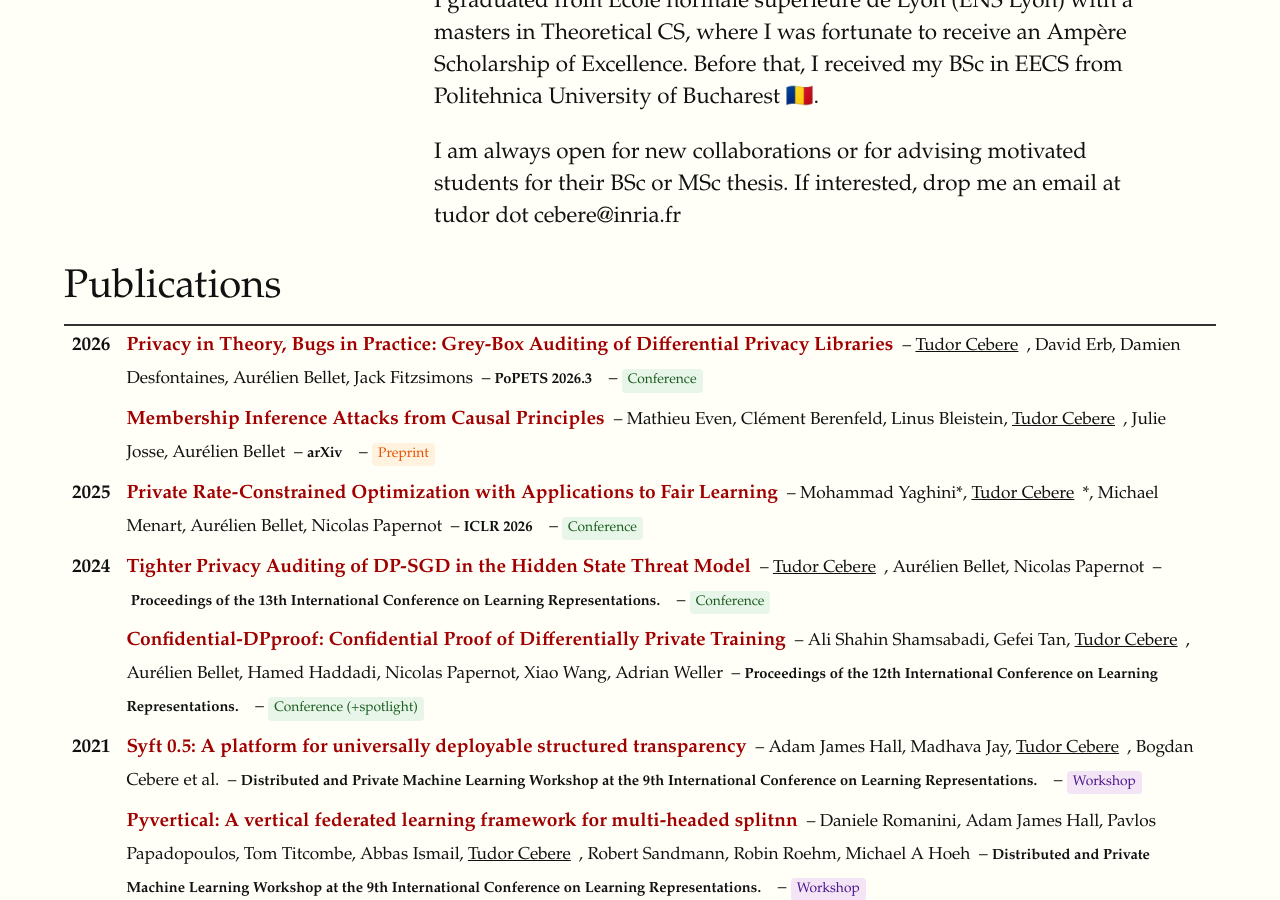
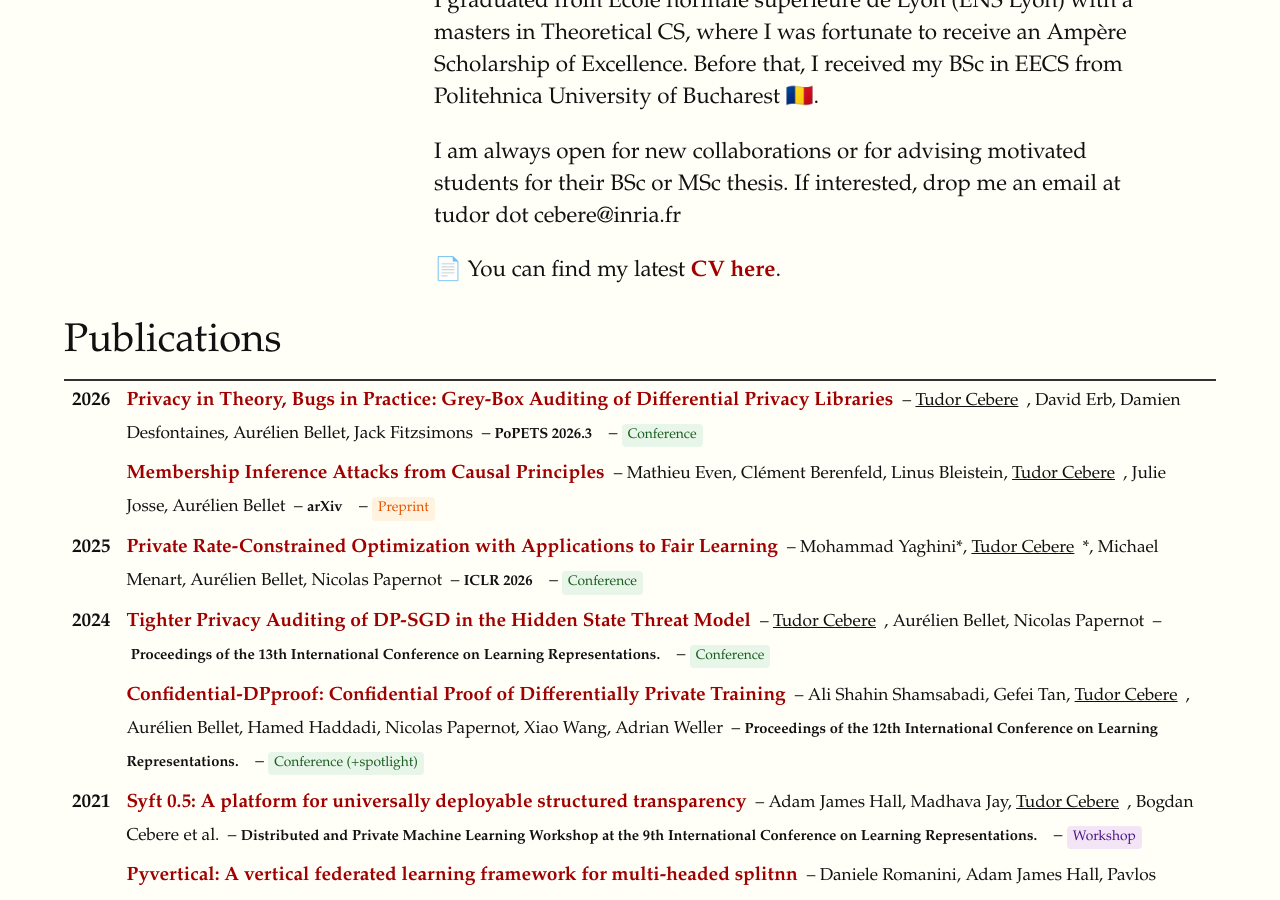
Before and after one commit to tudorcebere/tudorcebere.github.io, a Jekyll site: the page built from index.html, in a window 1280 px wide and 900 px high, scrolled down 685 px. Built offline with Jekyll 4.4.1, drawn with Linux system fonts in a browser that asks for light colours; some web fonts are replaced.

Commit message:
Site updated at 2026-03-09 10:41:45 UTC

```diff
--- a/index.html
+++ b/index.html
@@ -15,6 +15,7 @@ nav_order: 1
     <p>I am interested in differential privacy (DP) and its applications in creating trustworthy machine learning models. In particular, I am interested in the guarantees offered by differential privacy in various threat models and the associated practical guarantees, beyond the worst-case ones.</p>
     <p> I graduated from École normale supérieure de Lyon (ENS Lyon) with a masters in Theoretical CS, where I was fortunate to receive an Ampère Scholarship of Excellence. Before that, I received my BSc in EECS from Politehnica University of Bucharest 🇷🇴. </p>
     <p> I am always open for new collaborations or for advising motivated students for their BSc or MSc thesis. If interested, drop me an email at tudor dot cebere@inria.fr </p>
+    <p>📄 You can find my latest <strong><a href="{{ site.baseurl }}/assets/cv_2026.pdf" target="_blank">CV here</a></strong>.</p>
   </div>
 </div>
 
```
Also changed, not shown: 2 other files.
